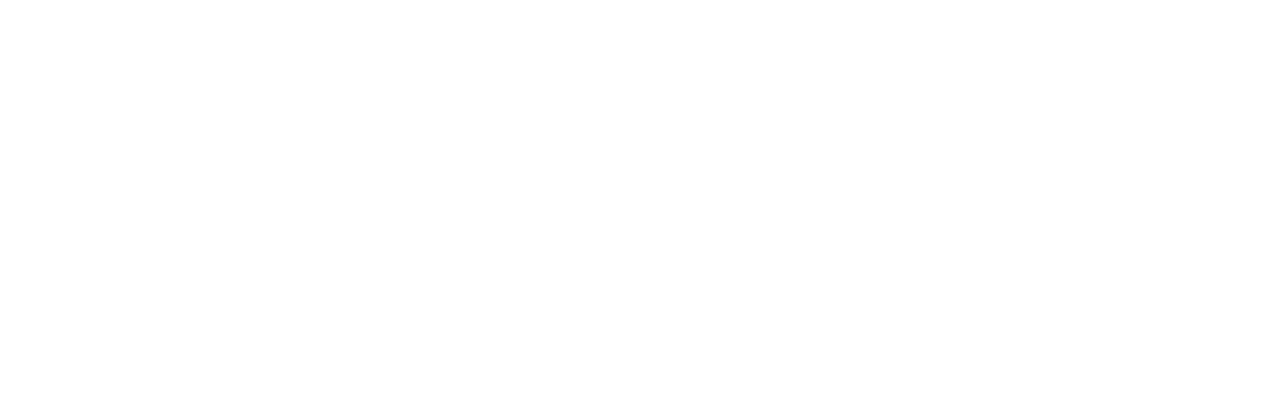
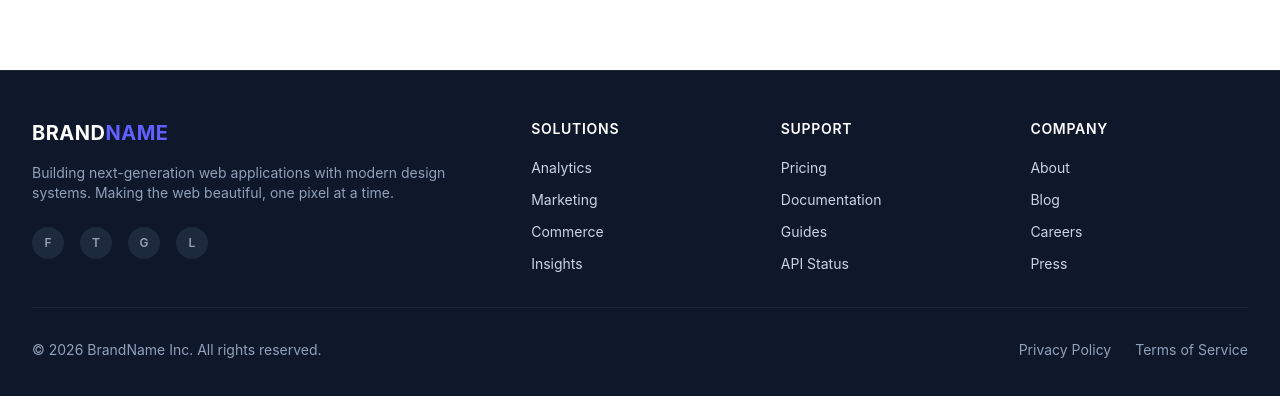
Before and after one commit to aashishpanthee/ecommerce-training-repo, a React (Vite) app: page / in a window 1280 px wide. Shown: the part 1930-2326 px from the top of the page. Before the commit the page ends 2000 px from the top, so only its background shows below. Built offline with nearby package versions, Linux system fonts and the light colour scheme.

Commit message:
feat: add footer component

```diff
--- a/src/App.jsx
+++ b/src/App.jsx
@@ -1,7 +1,8 @@
-import "./App.css";
-import Hero from "./components/Hero";
-import Navbar from "./components/Navbar";
-import ProductGrids from "./components/ProductGrids";
+import './App.css';
+import Footer from './components/Footer';
+import Hero from './components/Hero';
+import Navbar from './components/Navbar';
+import ProductGrids from './components/ProductGrids';
 
 function App() {
   return (
@@ -9,6 +10,7 @@
       <Navbar />
       <Hero />
       <ProductGrids />
+      <Footer />
     </section>
   );
 }
--- /dev/null
+++ b/src/components/Footer.jsx
@@ -0,0 +1,96 @@
+import React from 'react';
+
+const Footer = () => {
+  const currentYear = new Date().getFullYear();
+
+  return (
+    <footer className="bg-slate-900 text-slate-300 border-t border-slate-800">
+      {/* Main Footer Container */}
+      <div className="max-w-7xl mx-auto px-4 py-12 sm:px-6 lg:px-8">
+        {/* Responsive Grid Layout */}
+        <div className="grid grid-cols-1 gap-8 md:grid-cols-2 lg:grid-cols-5 pb-8 border-b border-slate-800">
+          {/* Column 1: Brand / Description (Spans 2 columns on large screens) */}
+          <div className="lg:col-span-2">
+            <span className="text-xl font-bold text-white tracking-wide">
+              BRAND<span className="text-indigo-500">NAME</span>
+            </span>
+            <p className="mt-4 text-sm text-slate-400 max-w-md">
+              Building next-generation web applications with modern design systems. Making the web beautiful, one pixel
+              at a time.
+            </p>
+            {/* Social Media Placeholder Icons */}
+            <div className="mt-6 flex space-x-4">
+              {['Facebook', 'Twitter', 'GitHub', 'LinkedIn'].map((social) => (
+                <a
+                  key={social}
+                  href="#"
+                  className="w-8 h-8 flex items-center justify-center rounded-full bg-slate-800 text-slate-400 hover:bg-indigo-600 hover:text-white transition-colors duration-200 text-xs font-semibold"
+                  aria-label={social}
+                >
+                  {social[0]}
+                </a>
+              ))}
+            </div>
+          </div>
+
+          {/* Column 2: Solutions Links */}
+          <div>
+            <h3 className="text-sm font-semibold text-white tracking-wider uppercase">Solutions</h3>
+            <ul className="mt-4 space-y-2">
+              {['Analytics', 'Marketing', 'Commerce', 'Insights'].map((item) => (
+                <li key={item}>
+                  <a href="#" className="text-sm hover:text-white transition-colors duration-200">
+                    {item}
+                  </a>
+                </li>
+              ))}
+            </ul>
+          </div>
+
+          {/* Column 3: Support Links */}
+          <div>
+            <h3 className="text-sm font-semibold text-white tracking-wider uppercase">Support</h3>
+            <ul className="mt-4 space-y-2">
+              {['Pricing', 'Documentation', 'Guides', 'API Status'].map((item) => (
+                <li key={item}>
+                  <a href="#" className="text-sm hover:text-white transition-colors duration-200">
+                    {item}
+                  </a>
+                </li>
+              ))}
+            </ul>
+          </div>
+
+          {/* Column 4: Company Links */}
+          <div>
+            <h3 className="text-sm font-semibold text-white tracking-wider uppercase">Company</h3>
+            <ul className="mt-4 space-y-2">
+              {['About', 'Blog', 'Careers', 'Press'].map((item) => (
+                <li key={item}>
+                  <a href="#" className="text-sm hover:text-white transition-colors duration-200">
+                    {item}
+                  </a>
+                </li>
+              ))}
+            </ul>
+          </div>
+        </div>
+
+        {/* Bottom Section: Copyright & Legal Links */}
+        <div className="mt-8 flex flex-col sm:flex-row sm:items-center sm:justify-between gap-4">
+          <p className="text-sm text-slate-400">&copy; {currentYear} BrandName Inc. All rights reserved.</p>
+          <div className="flex space-x-6 text-sm text-slate-400">
+            <a href="#" className="hover:text-white transition-colors duration-200">
+              Privacy Policy
+            </a>
+            <a href="#" className="hover:text-white transition-colors duration-200">
+              Terms of Service
+            </a>
+          </div>
+        </div>
+      </div>
+    </footer>
+  );
+};
+
+export default Footer;
```
